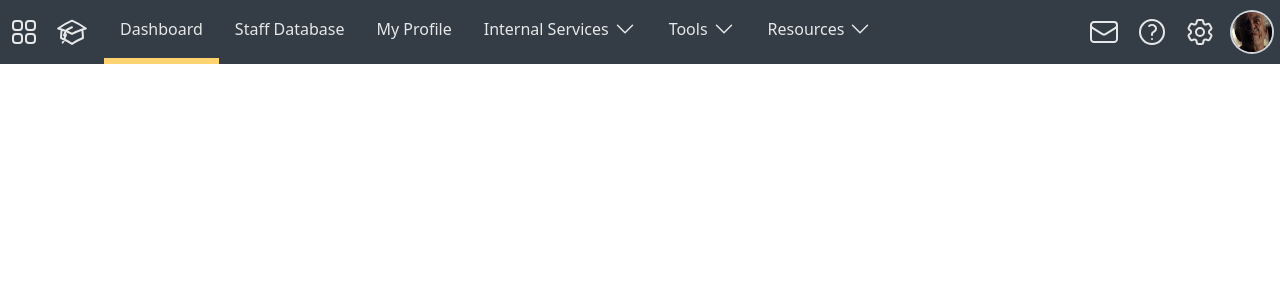
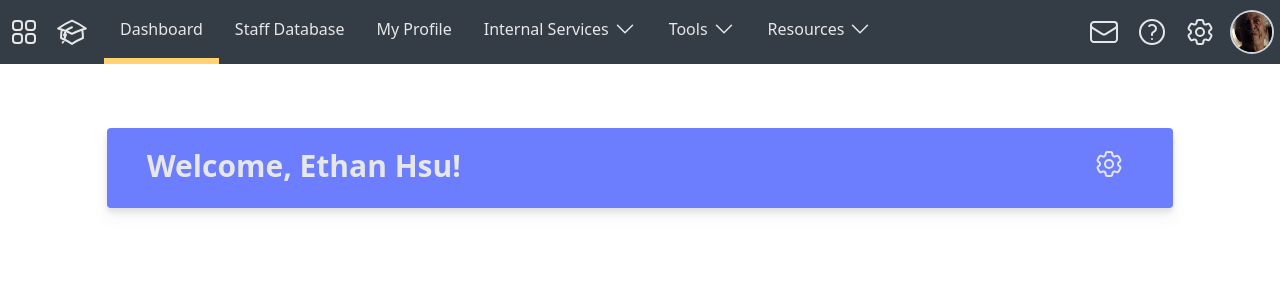
Before and after one commit to School-Simplified/Middleman-Frontend, a Vue app: page / in a window 1280 px wide. Shown: the top 300 px of the page. Built offline with nearby package versions, Linux system fonts and the light colour scheme.

Commit message:
feat: add welcome bar to dashboard

```diff
--- a/src/views/HomeView.vue
+++ b/src/views/HomeView.vue
@@ -1,7 +1,16 @@
 <script setup lang="ts">
+import {Cog6ToothIcon} from '@heroicons/vue/24/outline'
 </script>
 
 <template>
   <main>
+  <div class="flex items-center justify-center pt-16">
+    <div class="h-20 w-5/6 bg-brand rounded drop-shadow-lg ">
+      <div class="font-bold text-3xl text-white py-5 px-10 m-auto flex justify-between">
+        <h1>Welcome, Ethan Hsu!</h1>
+        <Cog6ToothIcon class="h-8 w-8 mx-2 cursor-pointer"/>
+      </div>
+    </div>
+  </div>
   </main>
 </template>
--- a/tailwind.config.js
+++ b/tailwind.config.js
@@ -4,6 +4,7 @@ module.exports = {
   theme: {
     extend: {
       colors: {
+        brand: "#6C7DFE",
         grey: "#343D46",
         selected: "#FFD470",
         white: "#E6E7E8",
@@ -12,4 +13,5 @@ module.exports = {
       },
     },
   },
+  plugins: [],
 };
```
